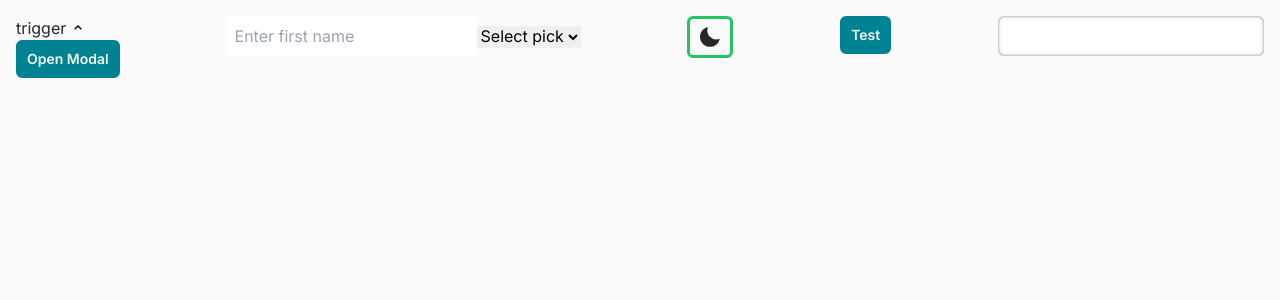
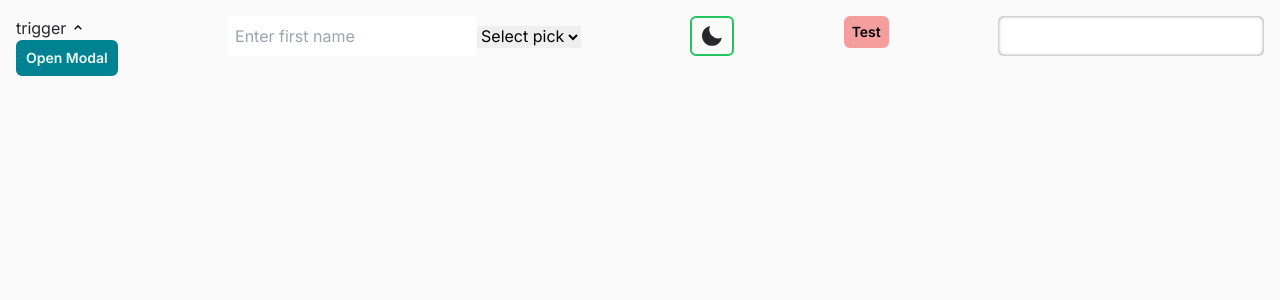
Before and after one commit to samueltanner/mak, a Next.js app: page / in a window 1280 px wide. Shown: the top 300 px of the page. Built offline with nearby package versions, Linux system fonts and the light colour scheme.

Commit message:
gets classname helper working

```diff
--- a/src/app/_hooks/useMakUi/constants/ui-constants.ts
+++ b/src/app/_hooks/useMakUi/constants/ui-constants.ts
@@ -1,4 +1,7 @@
-import { MakUiComponentConfigInput, MakUiRootComponentConfigInput } from "../types/component-types"
+import {
+  MakUiComponentConfigInput,
+  MakUiRootComponentConfigInput,
+} from "../types/component-types"
 import {
   HtmlElementKey,
   MakUiCustomInteractionStateKey,
@@ -247,7 +250,7 @@ export const makUiDefaultStates: MakUiDefaultStateColors = {
 
 export const defaultButtonConfig: MakUiRootComponentConfigInput = {
   className:
-    "h-fit w-fit px-2 py-1 text-sm rounded-md font-semibold border border-2",
+    "h-fit w-fit px-2 py-1 text-sm rounded-md font-semibold",
 }
 
 export const defaultInputConfig: MakUiRootComponentConfigInput = {
--- a/src/app/_hooks/useMakUi/context/MakUiContext.tsx
+++ b/src/app/_hooks/useMakUi/context/MakUiContext.tsx
@@ -175,19 +175,21 @@ const MakUiProviderChild = ({
     className: MakUiClassNameHelperClassNames,
     options?: MakUiClassNameHelperOptions
   ) => {
-    const { type, states } = options || {}
+    const { type, states, theme } = options || {}
     const configKey: keyof MakUiComponentConfigInput = type
       ? `${type}Config`
       : "buttonConfig"
     enabledStates = states || componentConfig[configKey]?.enabledStates || []
     const defaultConfig = componentConfig?.[configKey]
-    console.log("defaultConfig", defaultConfig)
+    const defaultTheme: MakUiThemeKey | undefined =
+      theme || (themeMode as MakUiThemeKey | undefined)
 
     return makClassNameHelper({
       string: className,
       verbosePalette,
       enabledStates,
       defaultConfig,
+      themeMode: defaultTheme,
     })
   }
   const value = {
@@ -220,6 +222,7 @@ type MakUiClassNameHelperClassNames = string
 type MakUiClassNameHelperOptions = {
   type?: HtmlElementKey
   states?: MakUiInteractionStateKey[]
+  theme?: MakUiThemeKey
 }
 
 interface MakUiContext {
--- a/src/app/_hooks/useMakUi/functions/helpers.ts
+++ b/src/app/_hooks/useMakUi/functions/helpers.ts
@@ -47,6 +47,7 @@ import {
   makUiPalettesSet,
   makUiStates,
   makUiStatesSet,
+  makUiThemeVariantsSet,
   makUiThemesSet,
   makUiVariants,
   makUiVariantsSet,
@@ -995,76 +996,100 @@ export const makClassNameHelper = ({
   verbosePalette,
   enabledStates,
   defaultConfig,
+  themeMode,
 }: {
   string: string
   verbosePalette: MakUiVerbosePalette
   enabledStates: MakUiInteractionStateKey[]
   defaultConfig?: MakUiRootComponentConfigInput
+  themeMode?: MakUiThemeKey
 }) => {
-  console.log({ enabledStates, defaultConfig })
   if (!string) return ""
   let finalClassName = []
-  const splitClassNames = string.split(" ")
-  let makClassNames = []
-
-  let insideMakArray = false
-  for (let className of splitClassNames) {
-    if (className.includes("mak(")) {
-      insideMakArray = true
-      makClassNames.push(className.slice(4))
-      continue
-    }
-
-    if (className.includes(")")) {
-      makClassNames.push(className.slice(0, -1))
-      insideMakArray = false
-      continue
-    }
-    if (insideMakArray) {
-      makClassNames.push(className)
-      continue
-    } else {
-      finalClassName.push(className)
-    }
+  const splitClassNames = string.split(")")
+  let initialMakClassNames = splitClassNames.find((cn) => cn.includes("mak("))
+  const initialRootClassNames = splitClassNames.find(
+    (cn) => !cn.includes("mak(")
+  )
+  const rootClassNames = ` ${initialRootClassNames} ${defaultConfig?.className}`
+  if (initialMakClassNames) {
+    initialMakClassNames = initialMakClassNames.replace("mak(", "")
+  } else {
+    return rootClassNames
   }
 
-  for (const makCn of makClassNames) {
-    const { theme, palette, variant, state, twVariant } =
+  for (const makCn of initialMakClassNames.split(" ")) {
+    let { theme, themeVariant, palette, variant, state, twVariant, opacity } =
       parseMakClassName(makCn)
-
+    const opacityString = opacity ? `/${opacity}` : ""
+    if (!theme) theme = themeMode
     let target
     if (palette === "theme") {
-      const themePalette = verbosePalette[theme][palette]
-      target = themePalette[variant as MakUiThemeVariantKey]
-    } else {
-      target = verbosePalette[theme][palette][variant]
-      const baseClassName = `${twVariant}-${target.base}`
-      finalClassName.push(baseClassName)
-      if (!state) {
+      console.log({ theme, themeVariant, palette, variant, state, twVariant })
+      const themePalette = verbosePalette[theme!][palette]
+      target = themePalette
+      console.log({ themePalette, target })
+      if (state) {
+        const constructedClassName =
+          `${state}:${twVariant}-${target[themeVariant]}` + opacityString
+        finalClassName.push(constructedClassName)
+      } else {
+        const baseClassName =
+          `${twVariant}-${target[themeVariant]}` + opacityString
+        finalClassName.push(baseClassName)
         for (const state of enabledStates) {
-          const constructedClassName = `${state}:${twVariant}-${target[state]}`
+          const constructedClassName =
+            `${state}:${twVariant}-${target[themeVariant]}` + opacityString
 
           finalClassName.push(constructedClassName)
         }
       }
+    } else {
+      target = verbosePalette[theme!][palette][variant]
+
+      if (!state) {
+        const baseClassName = `${twVariant}-${target.base}` + opacityString
+        finalClassName.push(baseClassName)
+        for (const state of enabledStates) {
+          const constructedClassName =
+            `${state}:${twVariant}-${target[state]}` + opacityString
+
+          finalClassName.push(constructedClassName)
+        }
+      } else {
+        const constructedClassName =
+          `${state}:${twVariant}-${target[state]}` + opacityString
+        finalClassName.push(constructedClassName)
+      }
     }
   }
-  const finalClassNamesString =
-    finalClassName.join(" ") + ` ${defaultConfig?.className}`
+
+  console.log({ finalClassName })
+  const finalClassNamesString = finalClassName.join(" ") + ` ${rootClassNames}`
 
   return finalClassNamesString
 }
 
 const parseMakClassName = (string: string) => {
   const makClassNameObj: ParsedClassNameResponse = {
-    theme: "light",
+    theme: undefined,
     palette: "color",
     variant: "primary",
+    themeVariant: "primary",
     state: undefined,
     twVariant: "bg",
+    opacity: undefined,
   }
-  const delimiters = /[:\.-]+/
+
+  if (string.includes("ring-offset")) {
+    makClassNameObj.twVariant = "ring-offset"
+  }
+  const delimiters = /ring-offset:|[:\/.-]+/
   const splitString = string.split(delimiters)
+  const opacity = splitString[1]
+  if (opacity) {
+    makClassNameObj.opacity = opacity
+  }
 
   splitString.forEach((str) => {
     if (makUiThemesSet.has(str as MakUiThemeKey)) {
@@ -1084,12 +1109,19 @@ const parseMakClassName = (string: string) => {
     }
 
     if (tailwindVariantsSet.has(str as TailwindVariantKey)) {
-      makClassNameObj.twVariant = str as TailwindVariantKey
+      if (makClassNameObj.twVariant !== "ring-offset") {
+        makClassNameObj.twVariant = str as TailwindVariantKey
+      }
     } else if (str === "color") {
       makClassNameObj.twVariant = "bg"
     }
+
+    if (makUiThemeVariantsSet.has(str as MakUiThemeVariantKey)) {
+      makClassNameObj.themeVariant = str as MakUiThemeVariantKey
+    }
   })
 
+  console.log({ splitString, makClassNameObj })
   return makClassNameObj
 }
 
--- a/src/app/_hooks/useMakUi/types/ui-types.ts
+++ b/src/app/_hooks/useMakUi/types/ui-types.ts
@@ -290,9 +290,11 @@ export type TWColorHelperResponse = {
 }
 
 export type ParsedClassNameResponse = {
-  theme: MakUiThemeKey
+  theme: MakUiThemeKey | undefined
   palette: MakUiPaletteKey
   variant: MakUiVariantKey
+  themeVariant: MakUiThemeVariantKey
   state: MakUiStateKey | undefined
   twVariant: TailwindVariantKey
+  opacity: string | undefined
 }
--- a/src/app/_views/MakFormView.tsx
+++ b/src/app/_views/MakFormView.tsx
@@ -28,17 +28,15 @@ const formConfig = {
 }
 
 const MakFormView = () => {
-  const { verboseTheme, simpleTheme } = useMakUi()
-  console.log({ verboseTheme, simpleTheme })
+  const { verboseTheme, verbosePalette, simpleTheme } = useMakUi()
+  console.log({ verbosePalette, simpleTheme })
   const {
     form,
     components: { FirstName, Pick, LastName },
   } = useMakForm({ formConfig })
   return (
     <div>
-      <FirstName
-        className={`p-2 text-${verboseTheme.text.primary.base}`}
-      />
+      <FirstName className={`p-2 text-${verboseTheme.text.primary.base}`} />
       <Pick />
     </div>
   )
--- a/src/app/layout.tsx
+++ b/src/app/layout.tsx
@@ -22,7 +22,7 @@ const palette: MakUiFlexiblePaletteInput = {
 const componentConfig: MakUiComponentConfigInput = {
   buttonConfig: {
     className:
-      "px-2 py-1.5 h-fit w-fit text-sm rounded-md font-semibold border border-[3px] fade-in-out",
+      "px-2 py-1.5 h-fit w-fit text-sm rounded-md font-semibold fade-in-out",
   },
 }
 
--- a/src/app/page.tsx
+++ b/src/app/page.tsx
@@ -48,13 +48,16 @@ export default function Home() {
           )}
         </Button>
         <button
-          className={mcn(
-            "mak(dark:text-primary bg-primary border-primary focus:ring-offset-primary) focus:ring-2",
-            { type: "button", states: ["disabled", "hover", "focus"] }
-          )}
+          disabled
+          className={mcn("mak(disabled/50) focus:ring-2 focus:ring-offset-2", {
+            type: "button",
+            states: ["disabled", "hover", "focus"],
+            theme: "light",
+          })}
         >
           Test
         </button>
+
         <input
           type="text"
           className="rounded-md h-fit w-fit bg-white px-4 py-2 font-normal text-mak-teal-900 focus:outline-none shadow-hard-sm"
--- a/tailwind.config.ts
+++ b/tailwind.config.ts
@@ -13,26 +13,36 @@ const config: Config = {
     {
       pattern:
         /bg-(black|blue|green|orange|red|mak-teal|yellow|zinc|purple)-(50|100|200|300|400|500|600|700|800|900|950)/,
-      variants: ["hover"],
+      variants: ["hover", "focus", "disabled"],
     },
     {
       pattern: /bg-(white|black)/,
-      variants: ["hover"],
+      variants: ["hover", "focus", "disabled"],
     },
     {
       pattern:
         /text-(black|blue|green|orange|red|mak-teal|white|yellow|zinc|purple)-(50|100|200|300|400|500|600|700|800|900|950)/,
-      variants: ["hover"],
+      variants: ["hover", "focus", "disabled"],
     },
     {
       pattern:
         /border-(black|blue|green|orange|red|mak-teal|white|yellow|zinc|purple)-(50|100|200|300|400|500|600|700|800|900|950)/,
-      variants: ["hover"],
+      variants: ["hover", "focus", "disabled"],
     },
     {
       pattern:
         /ring-(black|blue|green|orange|red|mak-teal|white|yellow|zinc|purple)-(50|100|200|300|400|500|600|700|800|900|950)/,
-      variants: ["focus"],
+      variants: ["hover", "focus", "disabled"],
+    },
+    {
+      pattern:
+        /ring-offset-(black|blue|green|orange|red|mak-teal|white|yellow|zinc|purple)-(50|100|200|300|400|500|600|700|800|900|950)/,
+      variants: ["hover", "focus", "disabled"],
+    },
+    {
+      pattern:
+        /outline-(black|blue|green|orange|red|mak-teal|white|yellow|zinc|purple)-(50|100|200|300|400|500|600|700|800|900|950)/,
+      variants: ["hover", "focus", "disabled"],
     },
   ],
   theme: {
```
